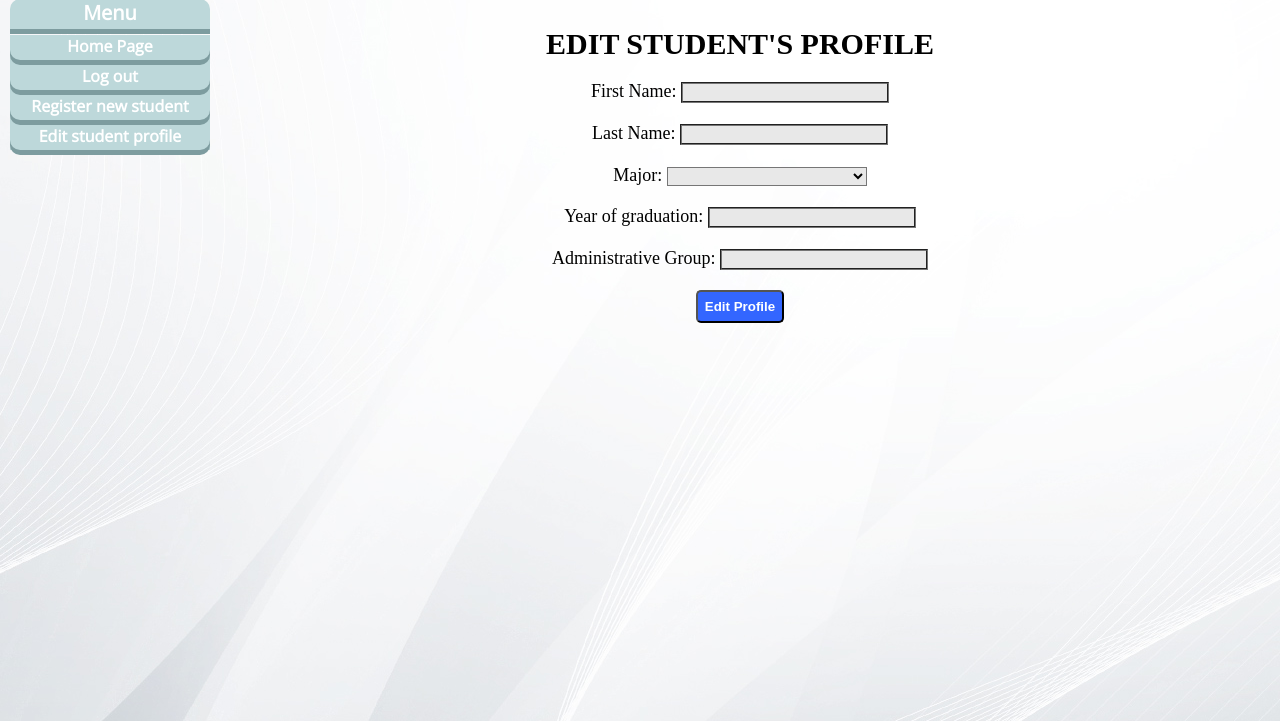
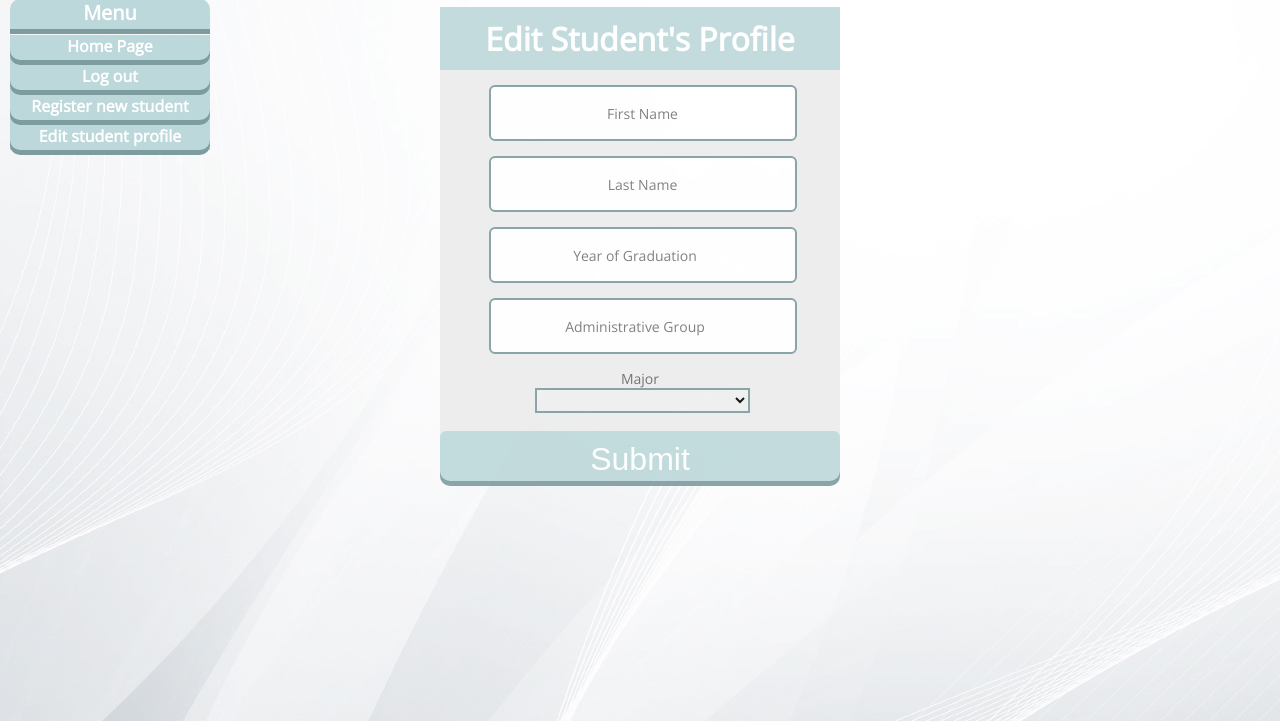
Before and after one commit to TsvetaKandilarova/FMI-WWW-project, a PHP site: page /editProfile.php?identificator=1 in a window 1280 px wide. Shown: the part 53-774 px from the top of the page. Run offline with PHP 8.4, Linux system fonts and the light colour scheme; the visitor is signed in with stand-in values (Sample User, id 1); tables that the repository leaves empty or names only in its code hold one stand-in row (values such as "Sample post").

Commit message:
Fix styling on editprofile form

```diff
--- a/css/editProfile.css
+++ b/css/editProfile.css
@@ -1,42 +1,83 @@
+@import url(http://fonts.googleapis.com/css?family=Open+Sans);
+
 h1 {
-	text-align: center;
-	text-transform: uppercase;
+  font-size: 32px;
+  padding: 10px;
+  margin: 0;
+  color: #fff;
+  background-color: #BDD8DA;
+  margin-bottom: 15px;
+  font-family: 'Open Sans', 'sans-serif';
 }
+
 form {
 	text-align: center;
 }
 
-input , #major {
-    margin-bottom: 20px;
-	background-color: #E8E8E8;
-	border-style: groove;
-	width: 200px;
+.edit {
+  background-color: #ECECEC;
+  opacity: .9;
+  height: 460px;
+  width: 400px;
+  border-radius: 10px;
+  margin: 0 auto;
+  margin-top: 0px;
+  padding: 0;
+  text-align: center;
+}
+
+.box {
+	border:#7D9C9F solid 2px;
+	margin-left: 5px;
+    font-family: 'Open Sans', 'sans-serif';
+    font-size: 14px;
+}
+
+input {
+  width: 300px;
+  height: 50px;
+  border-radius: 6px;
+  border: 1px solid #acacac;
+  margin-bottom: 15px;
+  text-align: center;
+  -webkit-transition: all .5s;
+  -moz-transition: all .5s;
+  transition: all .5s;
+}
+
+input[type="submit"] {
+  font-size: 32px;
+  color: #fff;
+  background-color: #BDD8DA;
+  box-shadow: 0 5px 0 0 #7D9C9F;
+  border: none;
+  padding: 10px;
+  width: 400px;
+  display: inline-block;
+  position: relative;
+  outline: none;
+  border-bottom-left-radius: 10px;
+  border-bottom-right-radius: 10px;
+}
+
+input[type="submit"]:hover {
+    background-color: #7D9C9F;
+    color: white;
 }
 
 label {
-	font-size: 18px;
-}
-
-button {
-	padding: 7px;
-	border-radius: 5px;
-	background-color: #3366FF;
-	color: white;
-	font-weight: bold;
-
-}
-
-button:hover {
-	background-color: #3399FF;
+  color: #666666;
+  font-family: 'Open Sans', 'sans-serif';
+  font-size: 14px;
 }
 
 .failerror{
 	text-align: center;
 	font-size: 22px;
-	background-color: #FFB2B2;
+	background-color: #DDC0B2;
 	border-radius: 5px;
 	padding: 7px;
-	color: #FF1919;
+	color: #AD235E;
 	margin-bottom: 30px;
 	margin-top: 15px;
 }
@@ -44,10 +85,10 @@ button:hover {
 .successmsg {
 	text-align: center;
 	font-size: 22px;
-	background-color: #94FF94;
+	background-color: #BDD8DA;
 	border-radius: 5px;
 	padding: 7px;
-	color: #33CC33;
+	color: #7D9C9F;
 	margin-bottom: 30px;
 	margin-top: 15px;
 }
--- a/editProfile.php
+++ b/editProfile.php
@@ -65,15 +65,20 @@ if (count($_POST) > 0) //If we have variables from POST method
     <?php include "nav.php" ?> <!--Adding the navigation-->
 </header>
 
-<h1 style="font-size: 30px"><strong>Edit Student's Profile</strong></h1>
+<div class="edit">
+    <h1 id="header">Edit Student's Profile</h1>
 
     <form id="form" method="post" action=""> <!--On submit: execute php above-->
-    <label for="firstName"> First Name: </label> <input type="text" name="firstName" id="firstName" value="">
+        <input type="text" placeholder="First Name" name="firstName" id="firstName" value="" class="box">
         <br/>
-    <label for="lastName"> Last Name: </label> <input type="text" name="lastName" id="lastName" value="">
+        <input type="text" placeholder="Last Name" name="lastName" id="lastName" value="" class="box">
         <br/>
-    <label for="major">Major: </label>
-    <select name="major" id="major">
+        <input type="number" placeholder="Year of Graduation" name="graduation" id="graduation"
+                                                                   value="" class="box">
+        <input type="number" placeholder="Administrative Group" name="group" id="group" value="" class="box">
+        </br>
+        <label>Major</label>
+        </br><select name="major" placeholder="Major" id="major" class="box">
             <option value=""></option>
             <option value="CS">Computer Science</option>
             <option value="SE">Software Engineering</option>
@@ -84,14 +89,11 @@ if (count($_POST) > 0) //If we have variables from POST method
             <option value="APPMATH">Applied Mathematics</option>
             <option value="STAT">Statistics</option>
         </select>
-    <br/>
-    <label for="graduation">Year of graduation: </label> <input type="number" name="graduation" id="graduation"
-                                                                value="">
-    <br/>
-    <label for="group"> Administrative Group: </label> <input type="number" name="group" id="group" value="">
-    <br/>
-    <button type="submit">Edit Profile</button>
+        </br>
+        </br>
+        <input type="submit" value=" Submit "/><br/>
     </form>
+</div>
 
 <?php include "footer.php" ?>
 </body>
```
Also changed, not shown: css/editProfileVerifier.css (+7 -5 lines). Lines whose indentation alone changed are shown as unchanged.
